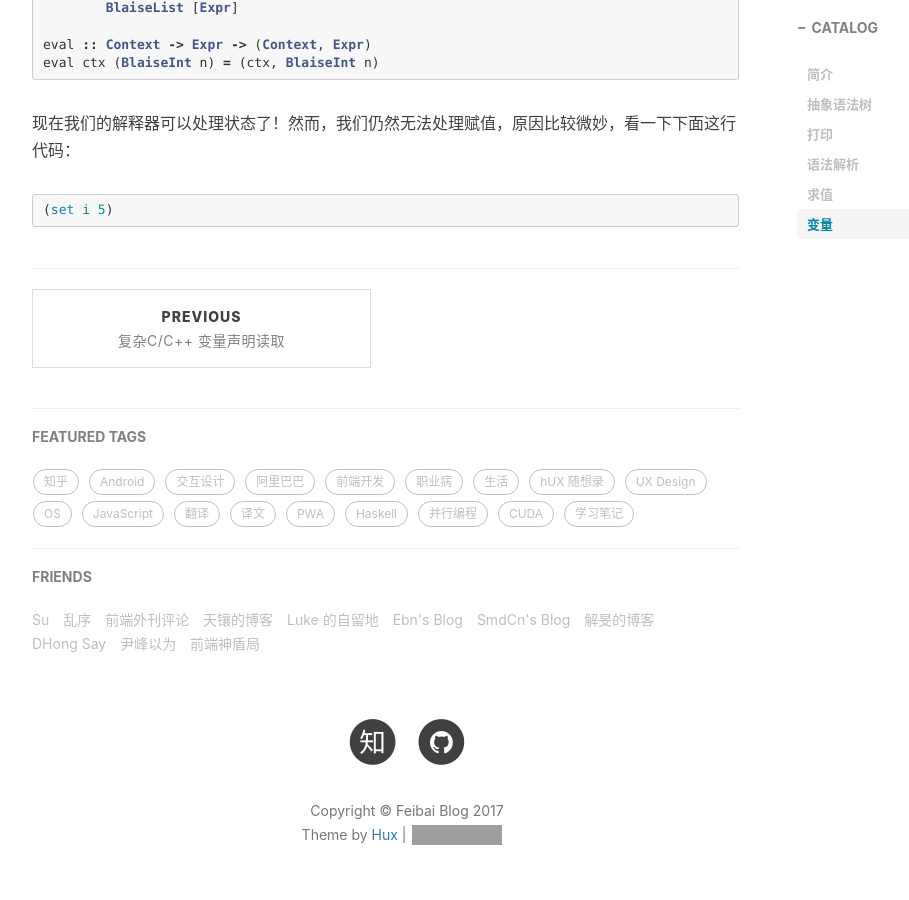
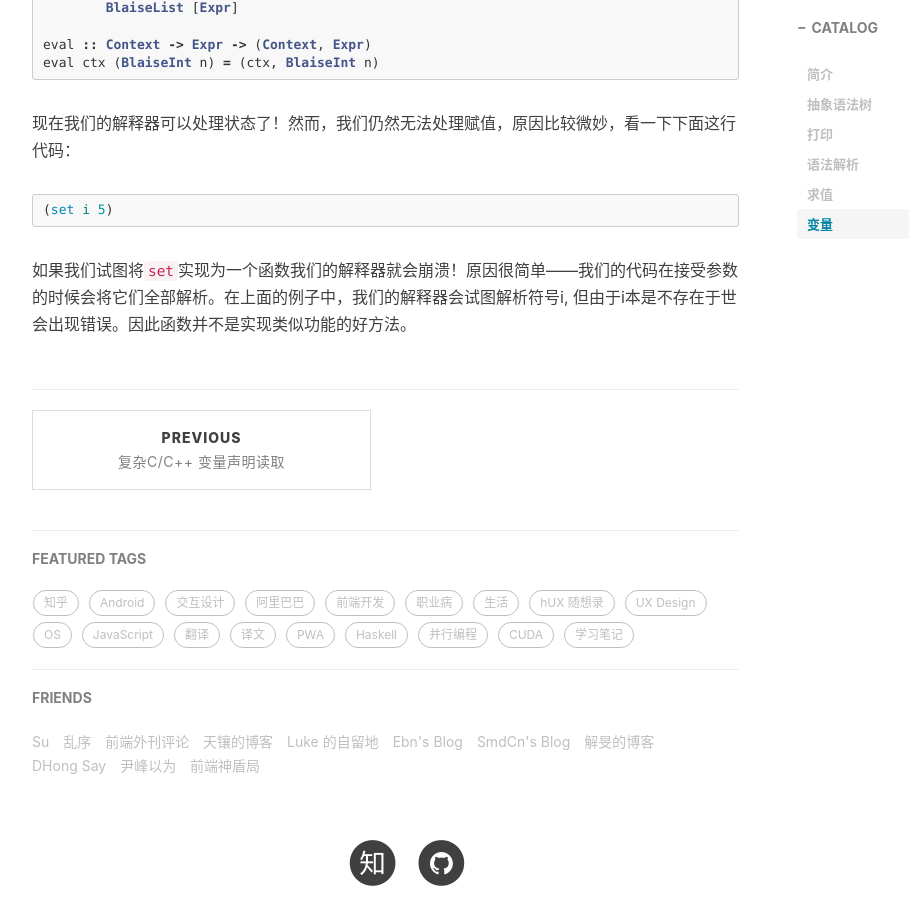
Before and after one commit to FeibHwang/my_Blog, a Jekyll site: the page built from _posts/2017-05-16-Lisp-Interpreter-in-Haskell.markdown, in a window 1280 px wide and 900 px high, scrolled down 6795 px. Shown: the whole window, without its empty margins (233-1142 px from the left). Built offline with Jekyll 4.4.1, drawn with Linux system fonts in a browser that asks for light colours; nearby versions of some CDN libraries; comment, search, counter and statistics services are not loaded; grey boxes are pictures that could not be loaded.

Commit message:
keep translating

```diff
--- a/_posts/2017-05-16-Lisp-Interpreter-in-Haskell.markdown
+++ b/_posts/2017-05-16-Lisp-Interpreter-in-Haskell.markdown
@@ -231,3 +231,5 @@ eval ctx (BlaiseInt n) = (ctx, BlaiseInt n)
 (set i 5)
 
 {% endhighlight %}
+
+如果我们试图将`set`实现为一个函数我们的解释器就会崩溃！原因很简单——我们的代码在接受参数的时候会将它们全部解析。在上面的例子中，我们的解释器会试图解析符号i, 但由于i本是不存在于世会出现错误。因此函数并不是实现类似功能的好方法。
```
